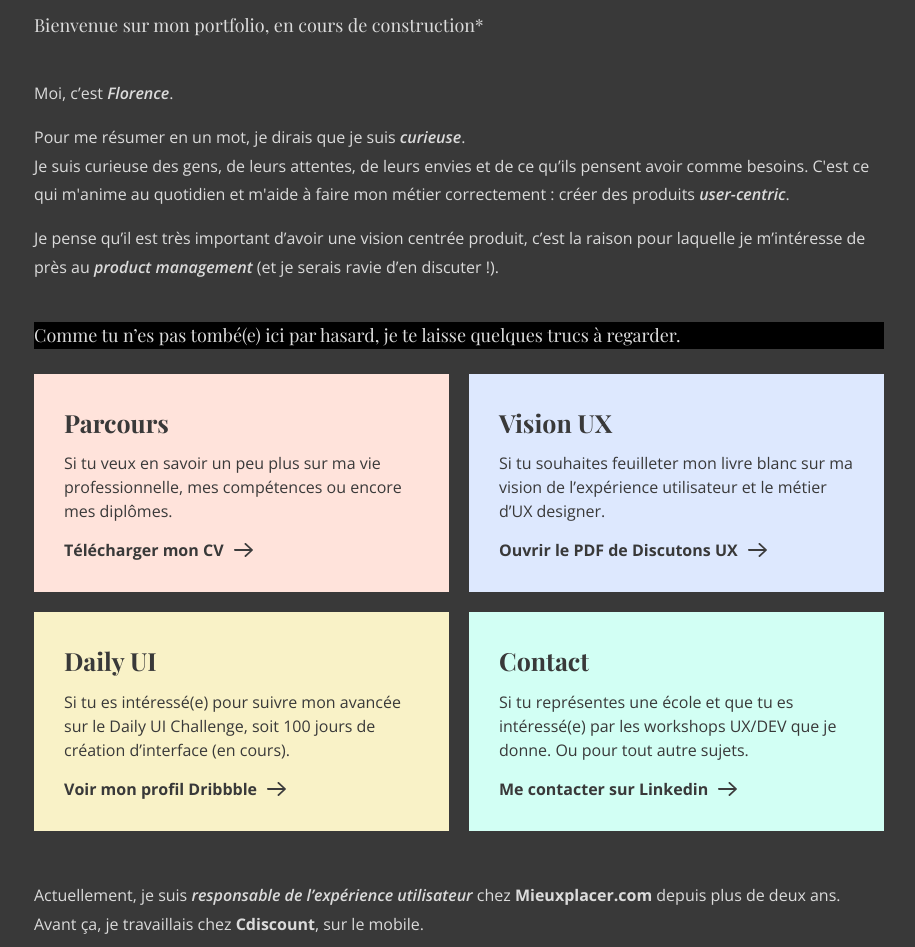
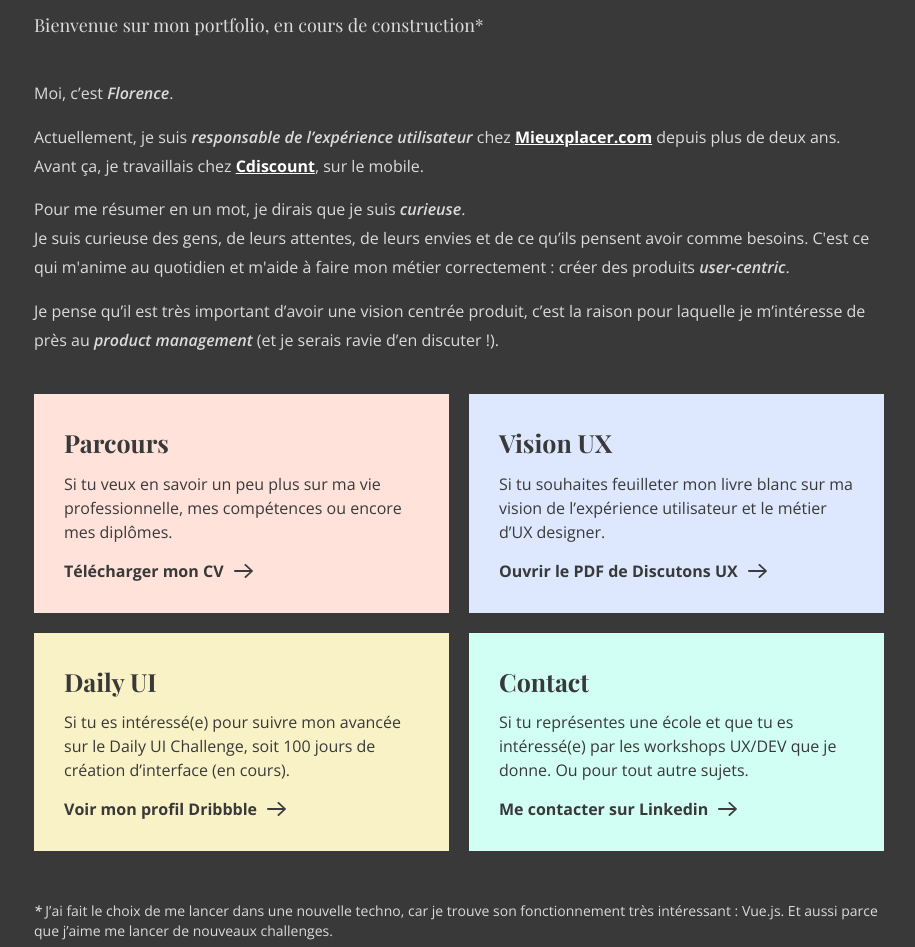
Before and after one commit to florencelacour/florencelacour.github.io, a Vue app: page / in a window 1280 px wide. Shown: the part 105-1052 px from the top of the page, without its empty margins (181-1096 px from the left). Built offline with nearby package versions, Linux system fonts and the light colour scheme.

Commit message:
:lipstick: Modifs sur h2 et liens.

```diff
--- a/src/components/Card.vue
+++ b/src/components/Card.vue
@@ -89,5 +89,4 @@ img {
     width: calc(100% - 20px);
   }
 }
-
 </style>
--- a/src/views/Home.vue
+++ b/src/views/Home.vue
@@ -9,6 +9,15 @@
         <em>Florence</em>.
       </p>
       <p>
+        Actuellement, je suis
+        <em>responsable de l’expérience utilisateur</em> chez
+        <a href="https://www.mieuxplacer.com" target="_blank">Mieuxplacer.com</a> depuis plus de deux ans. Avant ça, je travaillais chez
+        <a
+          href="https://www.cdiscount.com"
+          target="_blank"
+        >Cdiscount</a>, sur le mobile.
+      </p>
+      <p>
         Pour me résumer en un mot, je dirais que je suis
         <em>curieuse</em>.
         <br />Je suis curieuse des gens, de leurs attentes, de leurs envies et de ce qu’ils pensent avoir comme besoins. C'est ce qui m'anime au quotidien et m'aide à faire mon métier correctement : créer des produits
@@ -18,7 +27,6 @@
         Je pense qu’il est très important d’avoir une vision centrée produit, c’est la raison pour laquelle je m’intéresse de près au
         <em>product management</em> (et je serais ravie d’en discuter !).
       </p>
-      <h2>Comme tu n’es pas tombé(e) ici par hasard, je te laisse quelques trucs à regarder.</h2>
     </section>
 
     <section class="cards">
@@ -56,15 +64,6 @@
     </section>
 
     <section>
-      <p>
-        Actuellement, je suis
-        <em>responsable de l’expérience utilisateur</em> chez
-        <a href="https://www.mieuxplacer.com" target="_blank">Mieuxplacer.com</a> depuis plus de deux ans. Avant ça, je travaillais chez
-        <a
-          href="https://www.cdiscount.com"
-          target="_blank"
-        >Cdiscount</a>, sur le mobile.
-      </p>
       <p class="asterisque">
         <em>*</em> J’ai fait le choix de me lancer dans une nouvelle techno, car je trouve son fonctionnement très intéressant : Vue.js. Et aussi parce que j’aime me lancer de nouveaux challenges.
       </p>
@@ -104,7 +103,6 @@ h2 {
   font-family: 'Playfair Display', 'Helvetica', sans-serif;
   font-size: 18px;
   font-weight: normal;
-  background-color: black;
   margin: 40px 0 30px 0;
 }
 
@@ -117,13 +115,12 @@ p {
 .cards {
   display: flex;
   flex-wrap: wrap;
-  margin: -15px -10px 40px -10px;
+  margin: 30px -10px 40px -10px;
 }
 
 a {
   font-weight: bold;
-  text-decoration: none;
-  color: #dbdbdb;
+  color: #ffffff;
   cursor: pointer;
 }
 
```
Also changed, not shown: src/App.vue (indentation only). Lines whose indentation alone changed are shown as unchanged.
